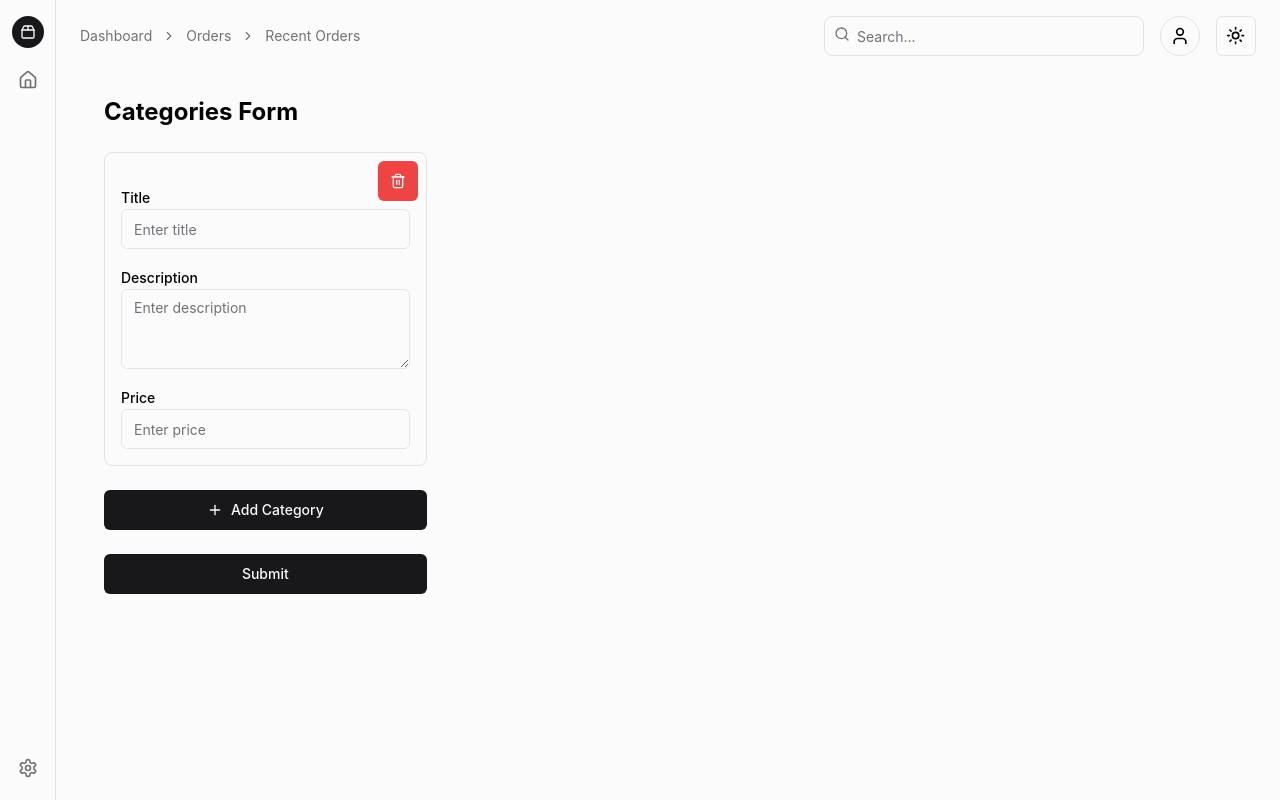
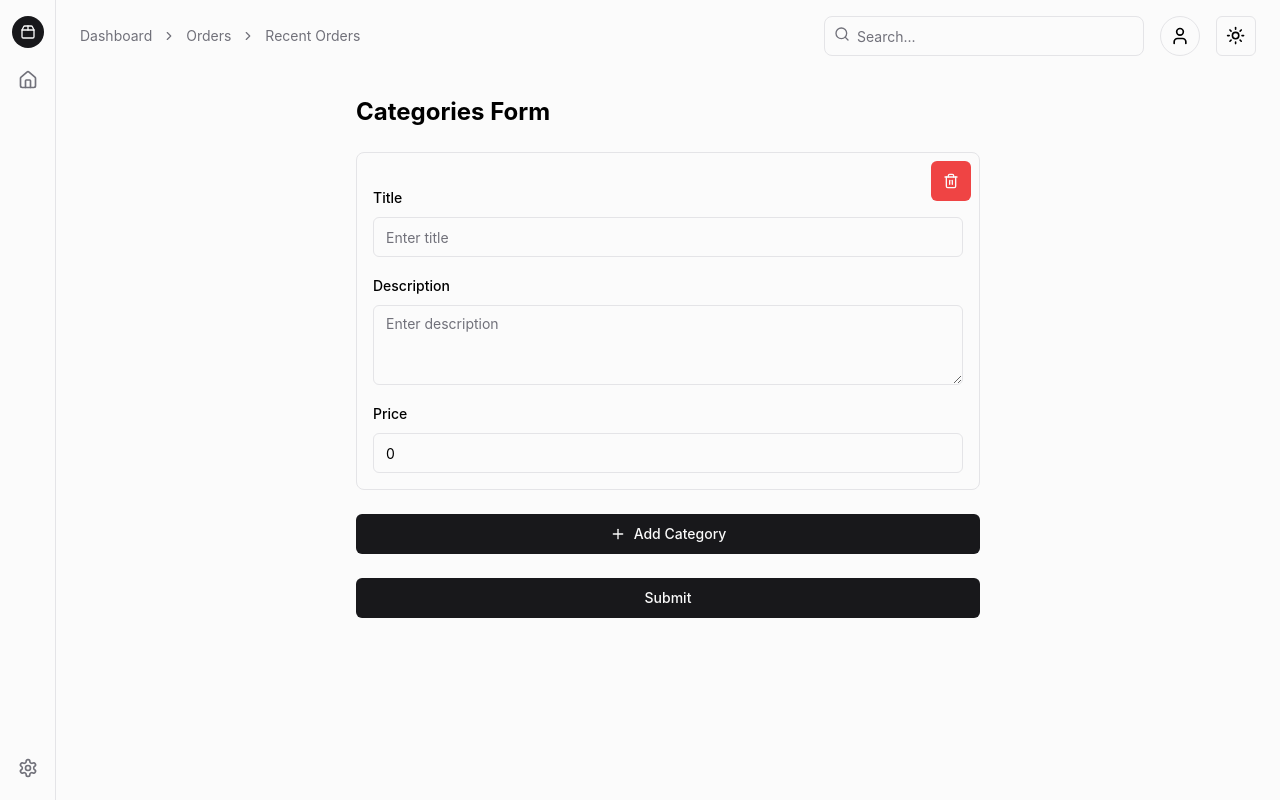
Before and after one commit to purefunc/meny, a Next.js app: page /dashboard in a window 1280 px wide. Built offline with nearby package versions, Linux system fonts and the light colour scheme.

Commit message:
Add hook forms to category form

```diff
--- a/components/layout/nav.tsx
+++ b/components/layout/nav.tsx
@@ -11,9 +11,7 @@ export function Nav({ children }: { children: React.ReactNode }) {
 
       <div className="flex flex-col sm:gap-4 sm:py-4 sm:pl-14">
         <TopNav />
-        <main className="grid flex-1 items-start gap-4 p-4 sm:px-6 sm:py-0 md:gap-8 lg:grid-cols-3 xl:grid-cols-3">
-          {children}
-        </main>
+        <main className="grid flex-1 items-start gap-4 p-4 sm:px-6 sm:py-0 md:gap-8">{children}</main>
       </div>
     </div>
   )
--- a/components/menu/category-form.tsx
+++ b/components/menu/category-form.tsx
@@ -1,98 +1,115 @@
 "use client"
 
-import { useState } from "react"
-import { Plus, Trash2 } from "lucide-react"
+import { useFieldArray, useForm } from "react-hook-form"
+import { zodResolver } from "@hookform/resolvers/zod"
+import * as z from "zod"
 import { Button } from "@/components/ui/button"
+import { Trash2, Plus } from "lucide-react"
 import { Input } from "@/components/ui/input"
 import { Textarea } from "@/components/ui/textarea"
-import { Label } from "@/components/ui/label"
+import { Form, FormControl, FormField, FormItem, FormLabel, FormMessage } from "@/components/ui/form"
 
-interface Category {
-  id: number
-  title: string
-  description: string
-  price: string
-}
+const formSchema = z.object({
+  categories: z
+    .array(
+      z.object({
+        title: z.string().min(1, "Title is required"),
+        description: z.string().optional(),
+        price: z.coerce.number().min(0, "Price must be a positive number"),
+      })
+    )
+    .min(1, "At least one category is required"),
+})
 
 export default function CategoryForm() {
-  const [categories, setCategories] = useState<Category[]>([{ id: 1, title: "", description: "", price: "" }])
-  console.log("CATS", categories)
+  const form = useForm<z.infer<typeof formSchema>>({
+    resolver: zodResolver(formSchema),
+    defaultValues: {
+      categories: [{ title: "", description: "", price: 0 }],
+    },
+  })
 
-  const addCategory = () => {
-    const newId = categories.length > 0 ? Math.max(...categories.map((c) => c.id)) + 1 : 1
-    setCategories([...categories, { id: newId, title: "", description: "", price: "" }])
-  }
+  const { fields, append, remove } = useFieldArray({
+    control: form.control,
+    name: "categories",
+  })
 
-  const removeCategory = (id: number) => {
-    setCategories(categories.filter((category) => category.id !== id))
-  }
-
-  const updateCategory = (id: number, field: keyof Category, value: string) => {
-    setCategories(categories.map((category) => (category.id === id ? { ...category, [field]: value } : category)))
-  }
-
-  const handleSubmit = (e: React.FormEvent) => {
-    e.preventDefault()
-    console.log("Form submitted with categories:", categories)
+  function onSubmit(values: z.infer<typeof formSchema>) {
+    console.log("Form submitted with categories:", values.categories)
     // Here you would typically send the data to your server
   }
 
   return (
-    <form onSubmit={handleSubmit} className="space-y-6 max-w-2xl mx-auto p-6">
+    <Form {...form}>
+      <form onSubmit={form.handleSubmit(onSubmit)} className="space-y-6 max-w-2xl mx-auto p-6">
         <h1 className="text-2xl font-bold mb-6">Categories Form</h1>
 
-      {categories.map((category) => (
-        <div key={category.id} className="space-y-4 p-4 border rounded-lg relative">
+        {fields.map((field, index) => (
+          <div key={field.id} className="space-y-4 p-4 border rounded-lg relative">
             <Button
               type="button"
               variant="destructive"
               size="icon"
               className="absolute top-2 right-2"
-            onClick={() => removeCategory(category.id)}
+              onClick={() => remove(index)}
             >
               <Trash2 className="h-4 w-4" />
               <span className="sr-only">Remove category</span>
             </Button>
 
-          <div>
-            <Label htmlFor={`title-${category.id}`}>Title</Label>
+            <FormField
+              control={form.control}
+              name={`categories.${index}.title`}
+              render={({ field }) => (
+                <FormItem>
+                  <FormLabel htmlFor={`title-${index}`}>Title</FormLabel>
+                  <FormControl>
+                    <Input id={`title-${index}`} placeholder="Enter title" {...field} />
+                  </FormControl>
+                  <FormMessage />
+                </FormItem>
+              )}
+            />
+
+            <FormField
+              control={form.control}
+              name={`categories.${index}.description`}
+              render={({ field }) => (
+                <FormItem>
+                  <FormLabel htmlFor={`description-${index}`}>Description</FormLabel>
+                  <FormControl>
+                    <Textarea id={`description-${index}`} placeholder="Enter description" {...field} />
+                  </FormControl>
+                  <FormMessage />
+                </FormItem>
+              )}
+            />
+
+            <FormField
+              control={form.control}
+              name={`categories.${index}.price`}
+              render={({ field }) => (
+                <FormItem>
+                  <FormLabel htmlFor={`price-${index}`}>Price</FormLabel>
+                  <FormControl>
                     <Input
-              id={`title-${category.id}`}
-              value={category.title}
-              onChange={(e) => updateCategory(category.id, "title", e.target.value)}
-              placeholder="Enter title"
-              required
-            />
-          </div>
-
-          <div>
-            <Label htmlFor={`description-${category.id}`}>Description</Label>
-            <Textarea
-              id={`description-${category.id}`}
-              value={category.description}
-              onChange={(e) => updateCategory(category.id, "description", e.target.value)}
-              placeholder="Enter description"
-              required
-            />
-          </div>
-
-          <div>
-            <Label htmlFor={`price-${category.id}`}>Price</Label>
-            <Input
-              id={`price-${category.id}`}
+                      id={`price-${index}`}
                       type="number"
-              value={category.price}
-              onChange={(e) => updateCategory(category.id, "price", e.target.value)}
                       placeholder="Enter price"
-              required
                       min="0"
                       step="0.01"
+                      {...field}
+                      onChange={(e) => field.onChange(e.target.valueAsNumber)}
                     />
-          </div>
+                  </FormControl>
+                  <FormMessage />
+                </FormItem>
+              )}
+            />
           </div>
         ))}
 
-      <Button type="button" onClick={addCategory} className="w-full">
+        <Button type="button" onClick={() => append({ title: "", description: "", price: 0 })} className="w-full">
           <Plus className="mr-2 h-4 w-4" /> Add Category
         </Button>
 
@@ -100,5 +117,6 @@ export default function CategoryForm() {
           Submit
         </Button>
       </form>
+    </Form>
   )
 }
--- /dev/null
+++ b/components/ui/form.tsx
@@ -0,0 +1,178 @@
+"use client"
+
+import * as React from "react"
+import * as LabelPrimitive from "@radix-ui/react-label"
+import { Slot } from "@radix-ui/react-slot"
+import {
+  Controller,
+  ControllerProps,
+  FieldPath,
+  FieldValues,
+  FormProvider,
+  useFormContext,
+} from "react-hook-form"
+
+import { cn } from "@/lib/utils"
+import { Label } from "@/components/ui/label"
+
+const Form = FormProvider
+
+type FormFieldContextValue<
+  TFieldValues extends FieldValues = FieldValues,
+  TName extends FieldPath<TFieldValues> = FieldPath<TFieldValues>
+> = {
+  name: TName
+}
+
+const FormFieldContext = React.createContext<FormFieldContextValue>(
+  {} as FormFieldContextValue
+)
+
+const FormField = <
+  TFieldValues extends FieldValues = FieldValues,
+  TName extends FieldPath<TFieldValues> = FieldPath<TFieldValues>
+>({
+  ...props
+}: ControllerProps<TFieldValues, TName>) => {
+  return (
+    <FormFieldContext.Provider value={{ name: props.name }}>
+      <Controller {...props} />
+    </FormFieldContext.Provider>
+  )
+}
+
+const useFormField = () => {
+  const fieldContext = React.useContext(FormFieldContext)
+  const itemContext = React.useContext(FormItemContext)
+  const { getFieldState, formState } = useFormContext()
+
+  const fieldState = getFieldState(fieldContext.name, formState)
+
+  if (!fieldContext) {
+    throw new Error("useFormField should be used within <FormField>")
+  }
+
+  const { id } = itemContext
+
+  return {
+    id,
+    name: fieldContext.name,
+    formItemId: `${id}-form-item`,
+    formDescriptionId: `${id}-form-item-description`,
+    formMessageId: `${id}-form-item-message`,
+    ...fieldState,
+  }
+}
+
+type FormItemContextValue = {
+  id: string
+}
+
+const FormItemContext = React.createContext<FormItemContextValue>(
+  {} as FormItemContextValue
+)
+
+const FormItem = React.forwardRef<
+  HTMLDivElement,
+  React.HTMLAttributes<HTMLDivElement>
+>(({ className, ...props }, ref) => {
+  const id = React.useId()
+
+  return (
+    <FormItemContext.Provider value={{ id }}>
+      <div ref={ref} className={cn("space-y-2", className)} {...props} />
+    </FormItemContext.Provider>
+  )
+})
+FormItem.displayName = "FormItem"
+
+const FormLabel = React.forwardRef<
+  React.ElementRef<typeof LabelPrimitive.Root>,
+  React.ComponentPropsWithoutRef<typeof LabelPrimitive.Root>
+>(({ className, ...props }, ref) => {
+  const { error, formItemId } = useFormField()
+
+  return (
+    <Label
+      ref={ref}
+      className={cn(error && "text-destructive", className)}
+      htmlFor={formItemId}
+      {...props}
+    />
+  )
+})
+FormLabel.displayName = "FormLabel"
+
+const FormControl = React.forwardRef<
+  React.ElementRef<typeof Slot>,
+  React.ComponentPropsWithoutRef<typeof Slot>
+>(({ ...props }, ref) => {
+  const { error, formItemId, formDescriptionId, formMessageId } = useFormField()
+
+  return (
+    <Slot
+      ref={ref}
+      id={formItemId}
+      aria-describedby={
+        !error
+          ? `${formDescriptionId}`
+          : `${formDescriptionId} ${formMessageId}`
+      }
+      aria-invalid={!!error}
+      {...props}
+    />
+  )
+})
+FormControl.displayName = "FormControl"
+
+const FormDescription = React.forwardRef<
+  HTMLParagraphElement,
+  React.HTMLAttributes<HTMLParagraphElement>
+>(({ className, ...props }, ref) => {
+  const { formDescriptionId } = useFormField()
+
+  return (
+    <p
+      ref={ref}
+      id={formDescriptionId}
+      className={cn("text-sm text-muted-foreground", className)}
+      {...props}
+    />
+  )
+})
+FormDescription.displayName = "FormDescription"
+
+const FormMessage = React.forwardRef<
+  HTMLParagraphElement,
+  React.HTMLAttributes<HTMLParagraphElement>
+>(({ className, children, ...props }, ref) => {
+  const { error, formMessageId } = useFormField()
+  const body = error ? String(error?.message) : children
+
+  if (!body) {
+    return null
+  }
+
+  return (
+    <p
+      ref={ref}
+      id={formMessageId}
+      className={cn("text-sm font-medium text-destructive", className)}
+      {...props}
+    >
+      {body}
+    </p>
+  )
+})
+FormMessage.displayName = "FormMessage"
+
+export {
+  useFormField,
+  Form,
+  FormItem,
+  FormLabel,
+  FormControl,
+  FormDescription,
+  FormMessage,
+  FormField,
+}
--- a/package.json
+++ b/package.json
@@ -9,6 +9,7 @@
     "lint": "next lint"
   },
   "dependencies": {
+    "@hookform/resolvers": "^3.9.0",
     "@radix-ui/react-avatar": "^1.1.0",
     "@radix-ui/react-dialog": "^1.1.1",
     "@radix-ui/react-dropdown-menu": "^2.1.1",
@@ -25,8 +26,10 @@
     "next-themes": "^0.3.0",
     "react": "^18",
     "react-dom": "^18",
+    "react-hook-form": "^7.53.0",
     "tailwind-merge": "^2.5.2",
-    "tailwindcss-animate": "^1.0.7"
+    "tailwindcss-animate": "^1.0.7",
+    "zod": "^3.23.8"
   },
   "devDependencies": {
     "@types/node": "^20",
```
Also changed, not shown: 1 other file (tests, documents, lock files or other folders). Lines whose indentation alone changed are shown as unchanged.
